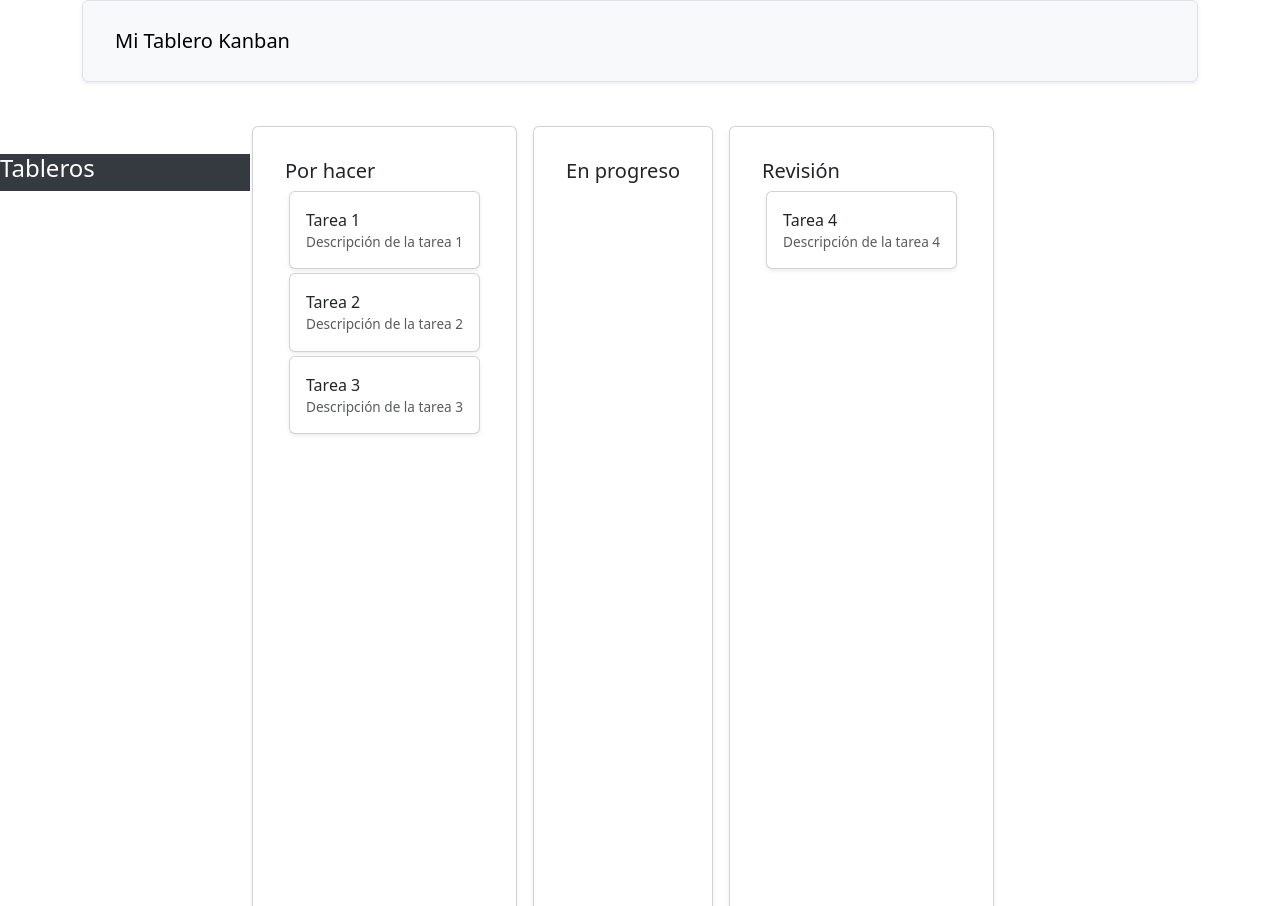
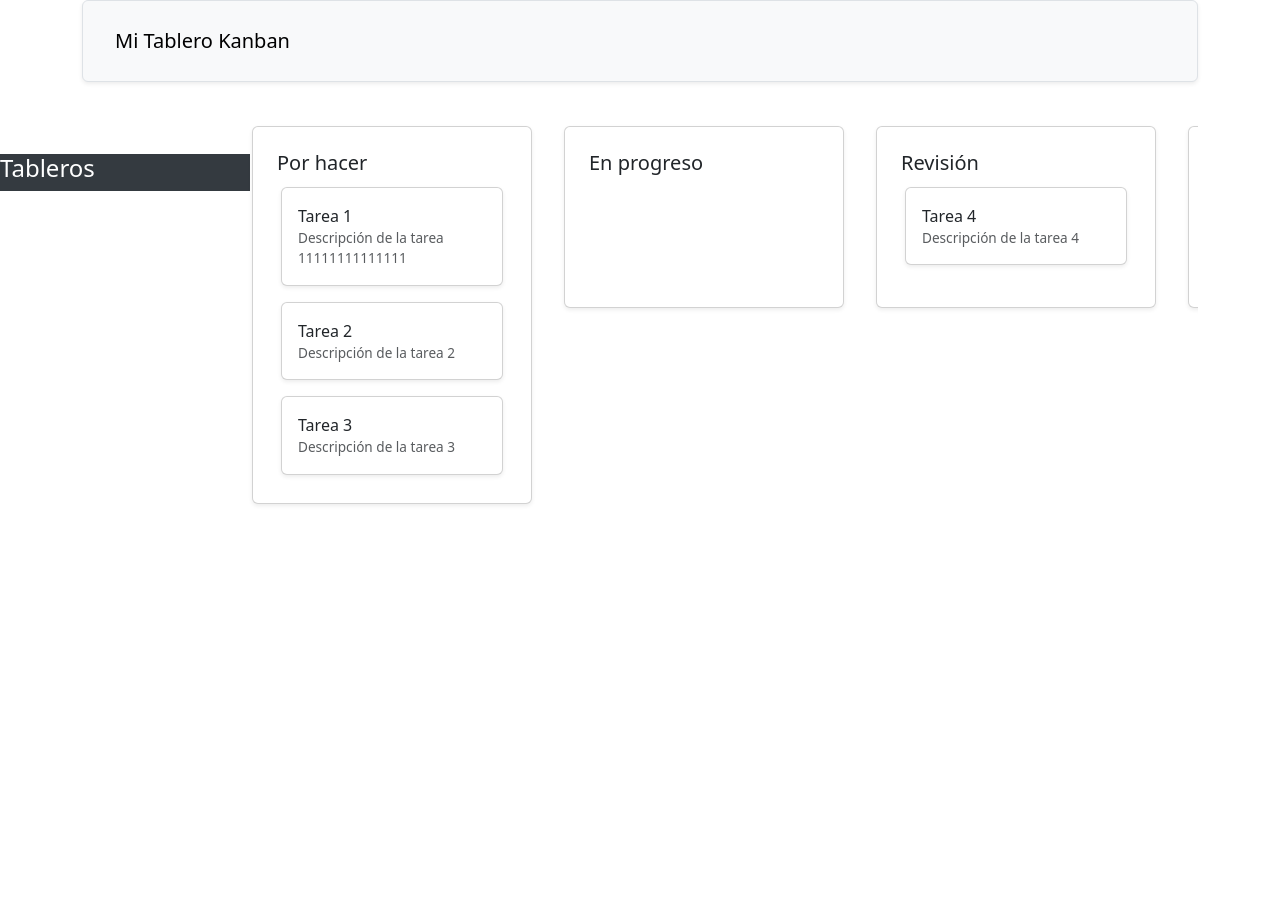
Before and after one commit to CesarCanton/proyecto-final-frontend, a React (Vite) app: page / in a window 1280 px wide. Built offline with nearby package versions, Linux system fonts and the light colour scheme.

Commit message:
Se modificaron estilos y se implemento scroll horizontal

```diff
--- a/src/components/board/Board.jsx
+++ b/src/components/board/Board.jsx
@@ -11,15 +11,19 @@ const initialColumns = [
 	{ id: "todo", title: "Por hacer", taskIds: ["task-1", "task-2", "task-3"] },
 	{ id: "doing", title: "En progreso", taskIds: [] },
 	{ id: "review", title: "Revisión", taskIds: ["task-4"] },
-	// { id: "done", title: "Hecho", taskIds: [] },
-	// { id: "doneX2", title: "Doblemente hecho", taskIds: [] },
+	{ id: "1", title: "Hecho", taskIds: [] },
+	// { id: "2", title: "Hecho", taskIds: [] },
+	// { id: "3", title: "Hecho", taskIds: [] },
+	// { id: "4", title: "Hecho", taskIds: [] },
+	// { id: "5", title: "Hecho", taskIds: [] },
+
 ];
 
 const initialTasks = {
 	"task-1": {
 		id: "task-1",
 		title: "Tarea 1",
-		description: "Descripción de la tarea 1",
+		description: "Descripción de la tarea 11111111111111",
 	},
 	"task-2": {
 		id: "task-2",
@@ -111,9 +115,10 @@ function Board() {
 				>
 					{(provided) => (
 						<div
-							className="d-flex gap-3 vh-100 content boardContainer overflow-auto"
+							className="d-flex gap-3 vh-100 content boardContainer overflow-auto flex-nowrap"
 							ref={provided.innerRef}
 							{...provided.droppableProps}
+							style={{ overflowX: "auto", overflowY: "hidden" }}
 						>
 							{columns.map((column, index) => (
 								<Draggable
@@ -127,7 +132,8 @@ function Board() {
 											{...provided.draggableProps}
 											style={{
 												...provided.draggableProps.style,
-												minWidth: "50px",
+												minWidth: "280px",
+												marginRight: "1rem",
 											}}
 										>
 											{/* Handler para arrastrar la columna */}
--- a/src/components/board/Column.jsx
+++ b/src/components/board/Column.jsx
@@ -3,20 +3,29 @@ import TaskCard from "./TaskCard";
 import { Card } from "react-bootstrap";
 import { Droppable } from "@hello-pangea/dnd";
 
-function Column({ id, title, tasks, dragHandleProps }) {
+function Column({ id, title, tasks }) {
   return (
-    <Card className="p-3 shadow-sm vh-100">
+    <Card
+      className="p-2 shadow-sm "
+      style={{
+        flex: "0 0 auto",
+        minWidth: tasks.length === 0 ? "fit-content" : "280px",
+        maxWidth: "300px",
+      }}
+    >
       <Card.Body>
-        {/* Handler para mover la columna */}
-        <Card.Title {...dragHandleProps}>{title}</Card.Title>
-
-        {/* Droppable para las tareas */}
+        <Card.Title>{title}</Card.Title>
         <Droppable droppableId={id} type="task">
           {(provided) => (
             <div
               ref={provided.innerRef}
               {...provided.droppableProps}
-              style={{ minHeight: "100px" }} // asegura espacio aunque esté vacío
+              style={{
+                minHeight: "100px",
+                display: "flex",
+                flexDirection: "column",
+                gap: "0.5rem",
+              }}
             >
               {tasks.map((task, index) => (
                 <TaskCard
--- a/src/components/board/boardStyles.css
+++ b/src/components/board/boardStyles.css
@@ -31,5 +31,9 @@
 
 .boardContainer {
 	margin-left: 150px;
+}
 
+.columnCard {
+  min-width: 100px;
+  max-width: 300px;
 }
```
